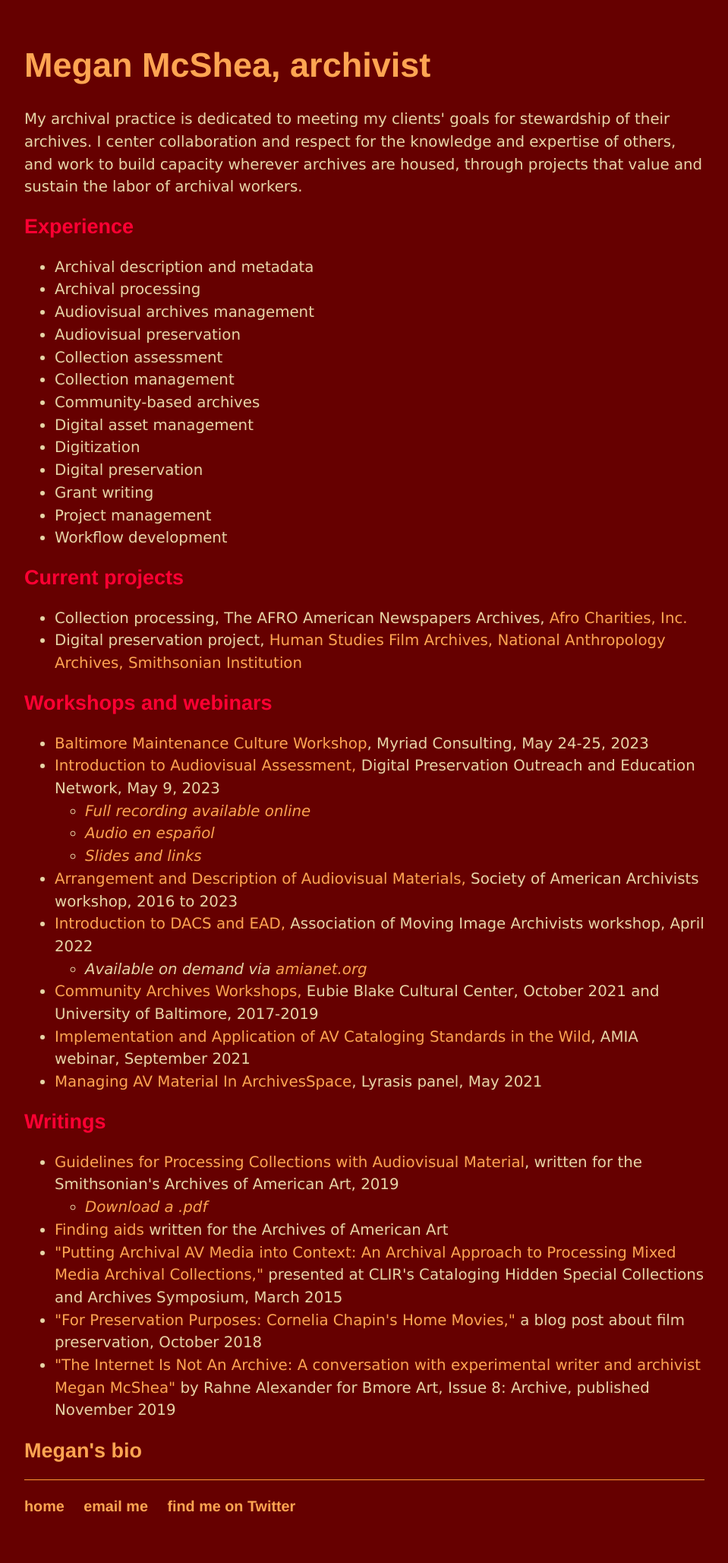
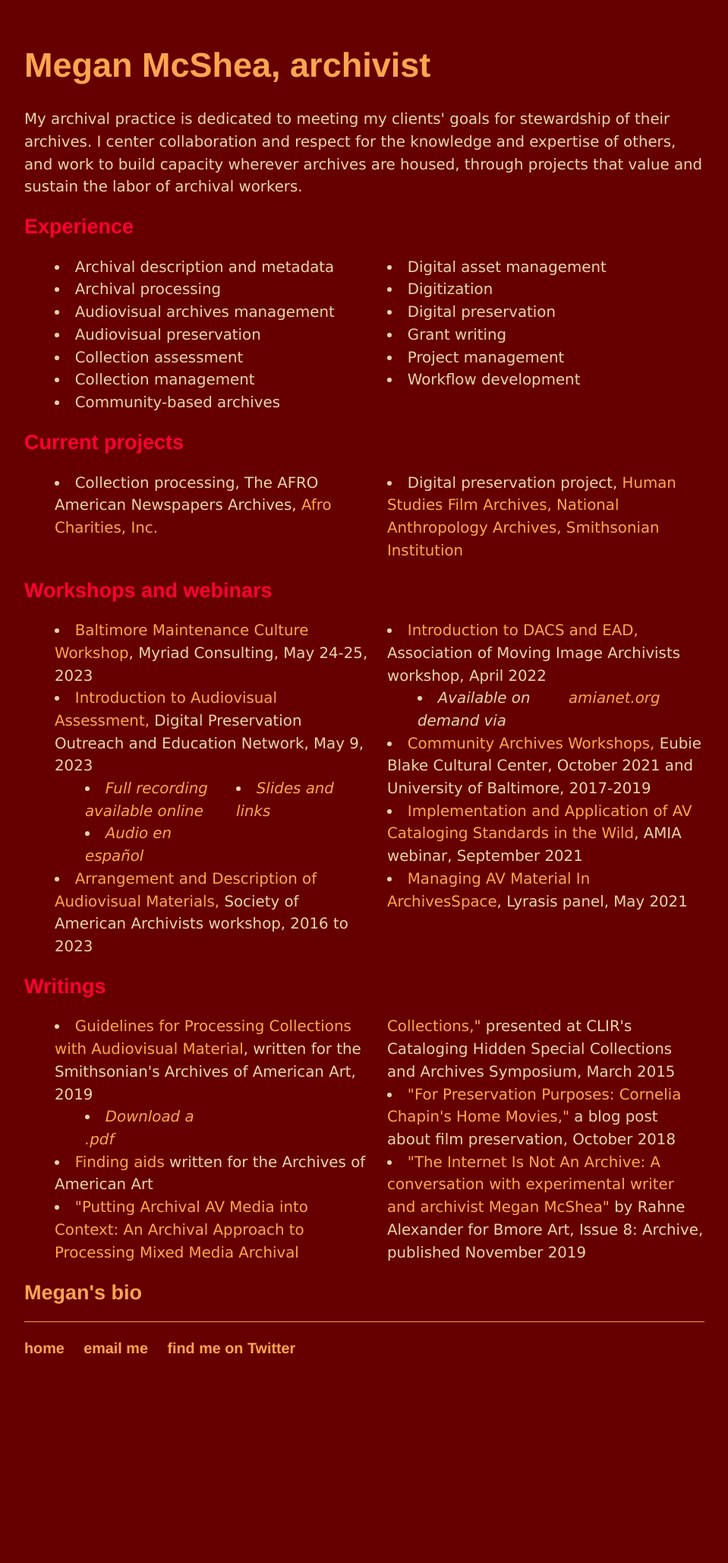
Before and after one commit to megan-mcshea/megan-mcshea.github.io, a Jekyll site: the page built from archivist.html, in a window 1280 px wide. Shown: the whole page at 76% size, without its empty margins (160-1119 px from the left). Built offline with Jekyll 4.4.1, drawn with Linux system fonts in a browser that asks for light colours; after the commit the page ends 1850 px from its top, so only the background shows below that.

Commit message:
Update main.css

```diff
--- a/css/main.css
+++ b/css/main.css
@@ -57,6 +57,11 @@ ul {
     font-family:'Verdana', 'Sans-serif';
     line-height: 150%;
     color: #E7D5A7;
+    list-style-type: disc;
+     -webkit-columns: 2;
+    -moz-columns: 2;
+    columns: 2;
+    list-style-position: inside;
 }
 
 footer {
@@ -77,4 +82,6 @@ ul.posts li {
     list-style: none;
     font-family: 'Verdana', 'Sans-Serif';
     color: #E7D5A7;
+    float: left;
+    width: 50%;
 }
```
